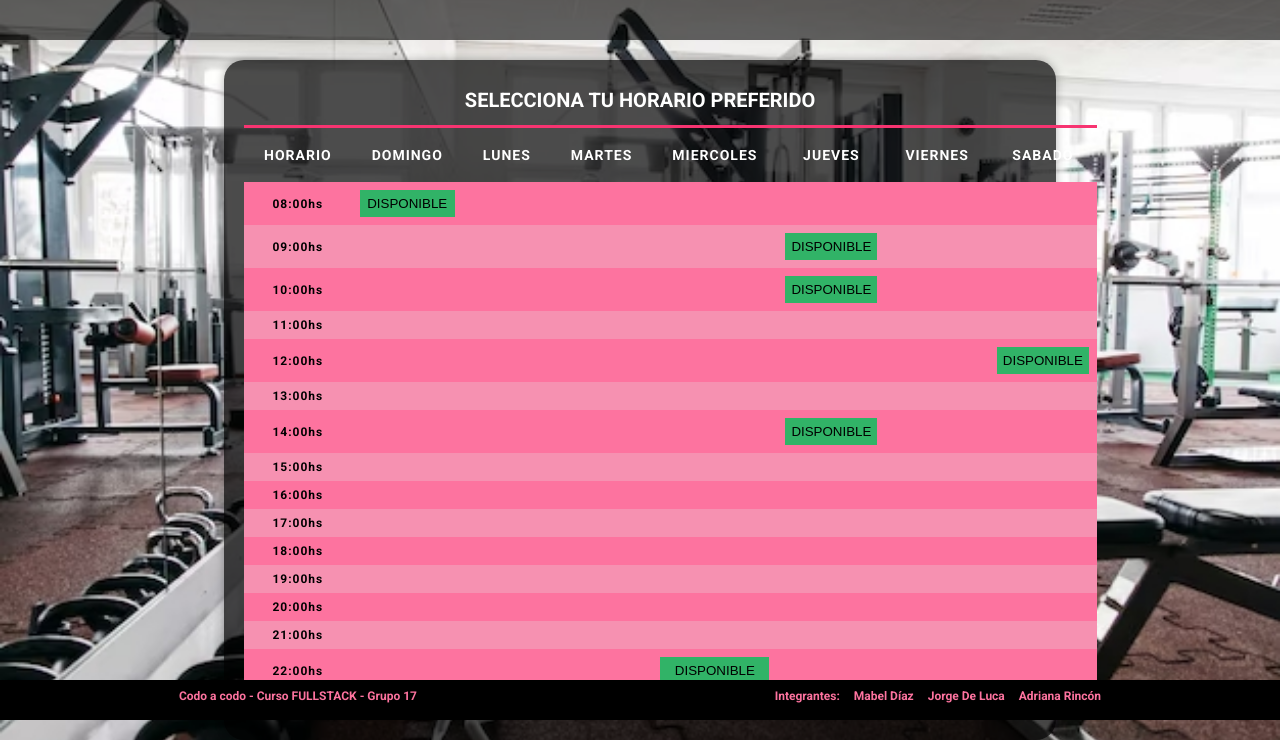
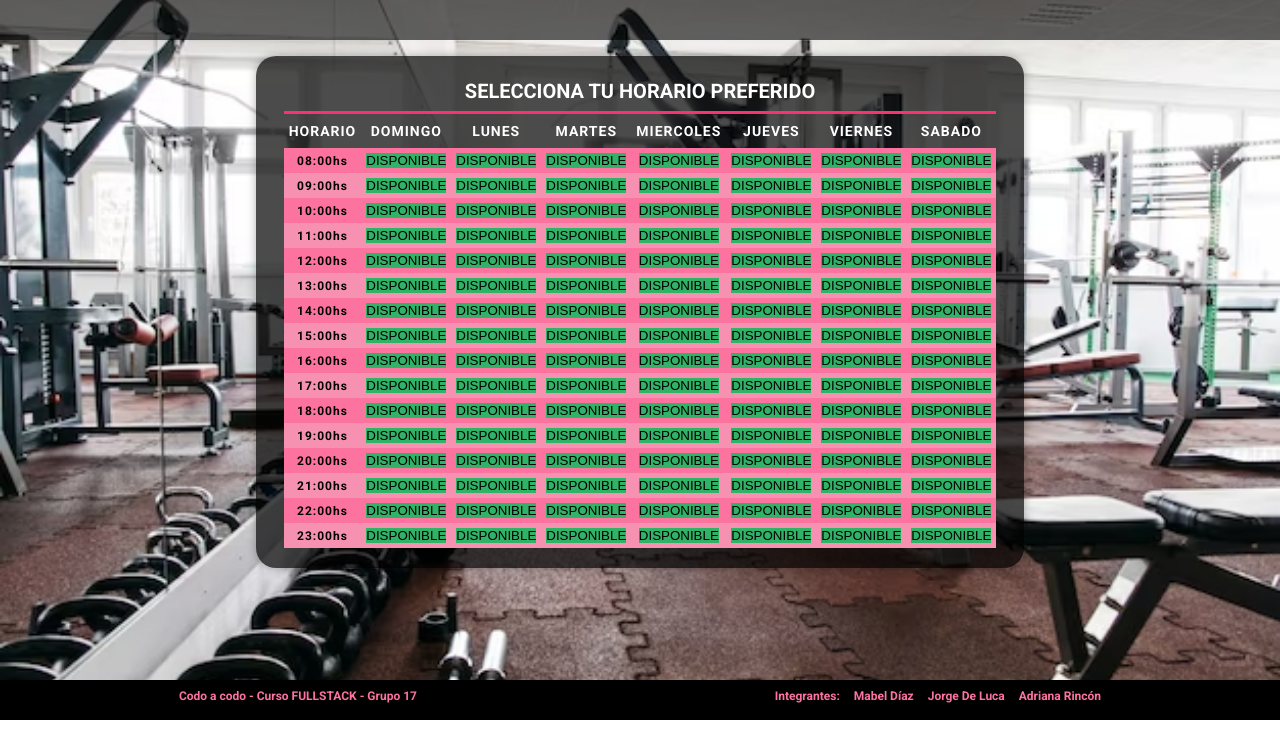
Before and after one commit to MabyDiaz/olimpo-gym, a plain HTML site: page pages/turnos.html in a window 1280 px wide. Shown: the part 80-820 px from the top of the page. Drawn offline with Linux system fonts and the light colour scheme.

Commit message:
formato provisorio en pagina TURNOS, falta accion botones

```diff
--- a/css/reset.css
+++ b/css/reset.css
@@ -58,12 +58,12 @@ label,
 legend,
 table,
 caption,
-tbody,
+/*tbody,
 tfoot,
 thead,
 tr,
 th,
-td,
+td,*/
 article,
 aside,
 canvas,
--- a/css/turnos.css
+++ b/css/turnos.css
@@ -6,19 +6,40 @@
     background-size: cover;
 }
 
+.turno-h2{
+    text-transform: uppercase;
+    font-size: 2rem;
+    padding: 0.5rem;
+    font-weight: bold;
+    margin-bottom: 0.5rem;
+    text-align: center;
+    color: #fff;
+}
+
 .main-table{
     background-color: rgba(0, 0, 0, 0.7);
     border-radius: 2rem;
     box-shadow: 0 0 10px rgba(0, 0, 0, 0.3);
-    width: 65%;
-    max-height: fit-content;
+    width: 60%;
     padding: 2rem;
+    margin-left: auto;
+    margin-right: auto;
+    position: relative;
+    top: 17vh;
+}
+
+table{
+    color: black;
+    text-align: center;
+    font-family: "Roboto", sans-serif;
+    font-size: 1.1rem;
+    font-weight: bold;
     margin-left: auto;
     margin-right: auto;
 }
 
 th{
-    padding: 2rem;
+    padding: 1rem 0.5rem;
     letter-spacing: 1px;
     color: #fff;
     font-size: 1.4rem;
@@ -26,33 +47,10 @@ th{
 }
 
 td{
-    padding: 0.8rem;
+    height: 1.8rem;
     letter-spacing: 1px;
     font-size: 1.2rem;
-}
-
-.turno-h2{
-    text-transform: uppercase;
-    font-size: 2rem;
-    padding: 1rem;
-    font-weight: bold;
-    margin-bottom: 0.5rem;
-    text-align: center;
-    color: #fff;
-}
-
-table{
-    color: black;
-    text-align: center;
-    width: 60%;
-    max-height: 5rem;
-    border-collapse: collapse;
-    /*border: 3px solid var(--main-color);*/
-    font-family: "Roboto", sans-serif;
-    font-size: 1.1rem;
-    font-weight: bold;
-    margin-left: auto;
-    margin-right: auto;
+    padding: 0.5rem;
 }
 
 tbody tr:nth-child(odd) {
@@ -63,9 +61,8 @@ tbody tr:nth-child(even) {
     background-color: var(--third-color);
 }
 
-button{
-    width: 100%;
-    height: 100%;
-    padding: 0.6rem;
+td>button{
+    width: 8rem;
+    height: 1.5rem;
     background-color: rgb(49, 179, 103); /*provisorio mientras vamos probando boton*/
 }
--- a/pages/turnos.html
+++ b/pages/turnos.html
@@ -36,7 +36,6 @@
     </header>
 
     <main>
-        <br><br><br><br><br><br><br><br><br><br><br><br><br><br>
 
         <section class="main-table">
             <h2 class="turno-h2">Selecciona tu horario preferido</h2>
@@ -57,162 +56,162 @@
                     <tr>
                         <td>08:00hs</td>
                         <td><button>DISPONIBLE</button></td>
-                        <td></td>
-                        <td></td>
-                        <td></td>
-                        <td></td>
-                        <td></td>
-                        <td></td>
+                        <td><button>DISPONIBLE</button></td>
+                        <td><button>DISPONIBLE</button></td>
+                        <td><button>DISPONIBLE</button></td>
+                        <td><button>DISPONIBLE</button></td>
+                        <td><button>DISPONIBLE</button></td>
+                        <td><button>DISPONIBLE</button></td>
                     </tr>
                     <tr>
                         <td>09:00hs</td>
-                        <td></td>
-                        <td></td>
-                        <td></td>
-                        <td></td>
                         <td><button>DISPONIBLE</button></td>
-                        <td></td>
-                        <td></td>
+                        <td><button>DISPONIBLE</button></td>
+                        <td><button>DISPONIBLE</button></td>
+                        <td><button>DISPONIBLE</button></td>
+                        <td><button>DISPONIBLE</button></td>
+                        <td><button>DISPONIBLE</button></td>
+                        <td><button>DISPONIBLE</button></td>
                     </tr>
                     <tr>
                         <td>10:00hs</td>
-                        <td></td>
-                        <td></td>
-                        <td></td>
-                        <td></td>
                         <td><button>DISPONIBLE</button></td>
-                        <td></td>
-                        <td></td>
+                        <td><button>DISPONIBLE</button></td>
+                        <td><button>DISPONIBLE</button></td>
+                        <td><button>DISPONIBLE</button></td>
+                        <td><button>DISPONIBLE</button></td>
+                        <td><button>DISPONIBLE</button></td>
+                        <td><button>DISPONIBLE</button></td>
                     </tr>
                     <tr>
                         <td>11:00hs</td>
-                        <td></td>
-                        <td></td>
-                        <td></td>
-                        <td></td>
-                        <td></td>
-                        <td></td>
-                        <td></td>
+                        <td><button>DISPONIBLE</button></td>
+                        <td><button>DISPONIBLE</button></td>
+                        <td><button>DISPONIBLE</button></td>
+                        <td><button>DISPONIBLE</button></td>
+                        <td><button>DISPONIBLE</button></td>
+                        <td><button>DISPONIBLE</button></td>
+                        <td><button>DISPONIBLE</button></td>
                     </tr>
                     <tr>
                         <td>12:00hs</td>
-                        <td></td>
-                        <td></td>
-                        <td></td>
-                        <td></td>
-                        <td></td>
-                        <td></td>
+                        <td><button>DISPONIBLE</button></td>
+                        <td><button>DISPONIBLE</button></td>
+                        <td><button>DISPONIBLE</button></td>
+                        <td><button>DISPONIBLE</button></td>
+                        <td><button>DISPONIBLE</button></td>
+                        <td><button>DISPONIBLE</button></td>
                         <td><button>DISPONIBLE</button></td>
                     </tr>
                     <tr>
                         <td>13:00hs</td>
-                        <td></td>
-                        <td></td>
-                        <td></td>
-                        <td></td>
-                        <td></td>
-                        <td></td>
-                        <td></td>
+                        <td><button>DISPONIBLE</button></td>
+                        <td><button>DISPONIBLE</button></td>
+                        <td><button>DISPONIBLE</button></td>
+                        <td><button>DISPONIBLE</button></td>
+                        <td><button>DISPONIBLE</button></td>
+                        <td><button>DISPONIBLE</button></td>
+                        <td><button>DISPONIBLE</button></td>
                     </tr>
                     <tr>
                         <td>14:00hs</td>
-                        <td></td>
-                        <td></td>
-                        <td></td>
-                        <td></td>
                         <td><button>DISPONIBLE</button></td>
-                        <td></td>
-                        <td></td>
+                        <td><button>DISPONIBLE</button></td>
+                        <td><button>DISPONIBLE</button></td>
+                        <td><button>DISPONIBLE</button></td>
+                        <td><button>DISPONIBLE</button></td>
+                        <td><button>DISPONIBLE</button></td>
+                        <td><button>DISPONIBLE</button></td>
                     </tr>
                     <tr>
                         <td>15:00hs</td>
-                        <td></td>
-                        <td></td>
-                        <td></td>
-                        <td></td>
-                        <td></td>
-                        <td></td>
-                        <td></td>
+                        <td><button>DISPONIBLE</button></td>
+                        <td><button>DISPONIBLE</button></td>
+                        <td><button>DISPONIBLE</button></td>
+                        <td><button>DISPONIBLE</button></td>
+                        <td><button>DISPONIBLE</button></td>
+                        <td><button>DISPONIBLE</button></td>
+                        <td><button>DISPONIBLE</button></td>
                     </tr>
                     <tr>
                         <td>16:00hs</td>
-                        <td></td>
-                        <td></td>
-                        <td></td>
-                        <td></td>
-                        <td></td>
-                        <td></td>
-                        <td></td>
+                        <td><button>DISPONIBLE</button></td>
+                        <td><button>DISPONIBLE</button></td>
+                        <td><button>DISPONIBLE</button></td>
+                        <td><button>DISPONIBLE</button></td>
+                        <td><button>DISPONIBLE</button></td>
+                        <td><button>DISPONIBLE</button></td>
+                        <td><button>DISPONIBLE</button></td>
                     </tr>
                     <tr>
                         <td>17:00hs</td>
-                        <td></td>
-                        <td></td>
-                        <td></td>
-                        <td></td>
-                        <td></td>
-                        <td></td>
-                        <td></td>
+                        <td><button>DISPONIBLE</button></td>
+                        <td><button>DISPONIBLE</button></td>
+                        <td><button>DISPONIBLE</button></td>
+                        <td><button>DISPONIBLE</button></td>
+                        <td><button>DISPONIBLE</button></td>
+                        <td><button>DISPONIBLE</button></td>
+                        <td><button>DISPONIBLE</button></td>
                     </tr>
                     <tr>
                         <td>18:00hs</td>
-                        <td></td>
-                        <td></td>
-                        <td></td>
-                        <td></td>
-                        <td></td>
-                        <td></td>
-                        <td></td>
+                        <td><button>DISPONIBLE</button></td>
+                        <td><button>DISPONIBLE</button></td>
+                        <td><button>DISPONIBLE</button></td>
+                        <td><button>DISPONIBLE</button></td>
+                        <td><button>DISPONIBLE</button></td>
+                        <td><button>DISPONIBLE</button></td>
+                        <td><button>DISPONIBLE</button></td>
                     </tr>
                     <tr>
                         <td>19:00hs</td>
-                        <td></td>
-                        <td></td>
-                        <td></td>
-                        <td></td>
-                        <td></td>
-                        <td></td>
-                        <td></td>
+                        <td><button>DISPONIBLE</button></td>
+                        <td><button>DISPONIBLE</button></td>
+                        <td><button>DISPONIBLE</button></td>
+                        <td><button>DISPONIBLE</button></td>
+                        <td><button>DISPONIBLE</button></td>
+                        <td><button>DISPONIBLE</button></td>
+                        <td><button>DISPONIBLE</button></td>
                     </tr>
                     <tr>
                         <td>20:00hs</td>
-                        <td></td>
-                        <td></td>
-                        <td></td>
-                        <td></td>
-                        <td></td>
-                        <td></td>
-                        <td></td>
+                        <td><button>DISPONIBLE</button></td>
+                        <td><button>DISPONIBLE</button></td>
+                        <td><button>DISPONIBLE</button></td>
+                        <td><button>DISPONIBLE</button></td>
+                        <td><button>DISPONIBLE</button></td>
+                        <td><button>DISPONIBLE</button></td>
+                        <td><button>DISPONIBLE</button></td>
                     </tr>
                     <tr>
                         <td>21:00hs</td>
-                        <td></td>
-                        <td></td>
-                        <td></td>
-                        <td></td>
-                        <td></td>
-                        <td></td>
-                        <td></td>
+                        <td><button>DISPONIBLE</button></td>
+                        <td><button>DISPONIBLE</button></td>
+                        <td><button>DISPONIBLE</button></td>
+                        <td><button>DISPONIBLE</button></td>
+                        <td><button>DISPONIBLE</button></td>
+                        <td><button>DISPONIBLE</button></td>
+                        <td><button>DISPONIBLE</button></td>
                     </tr>
                     <tr>
                         <td>22:00hs</td>
-                        <td></td>
-                        <td></td>
-                        <td></td>
                         <td><button>DISPONIBLE</button></td>
-                        <td></td>
-                        <td></td>
-                        <td></td>
+                        <td><button>DISPONIBLE</button></td>
+                        <td><button>DISPONIBLE</button></td>
+                        <td><button>DISPONIBLE</button></td>
+                        <td><button>DISPONIBLE</button></td>
+                        <td><button>DISPONIBLE</button></td>
+                        <td><button>DISPONIBLE</button></td>
                     </tr>
                     <tr>
                         <td>23:00hs</td>
-                        <td></td>
-                        <td></td>
-                        <td></td>
-                        <td></td>
-                        <td></td>
-                        <td></td>
-                        <td></td>
+                        <td><button>DISPONIBLE</button></td>
+                        <td><button>DISPONIBLE</button></td>
+                        <td><button>DISPONIBLE</button></td>
+                        <td><button>DISPONIBLE</button></td>
+                        <td><button>DISPONIBLE</button></td>
+                        <td><button>DISPONIBLE</button></td>
+                        <td><button>DISPONIBLE</button></td>
                     </tr>
                 </tbody>
             </table>
```
